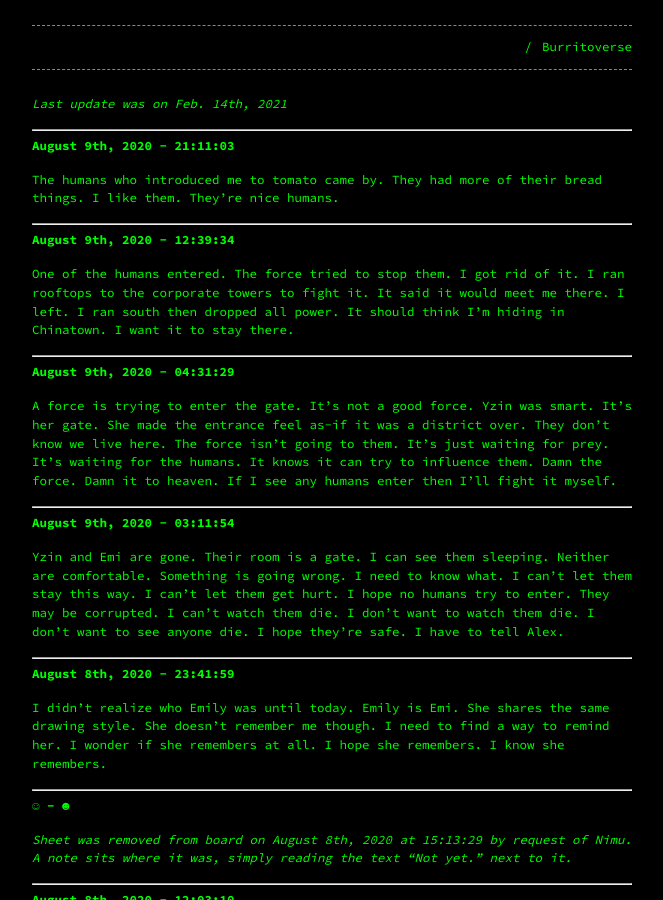
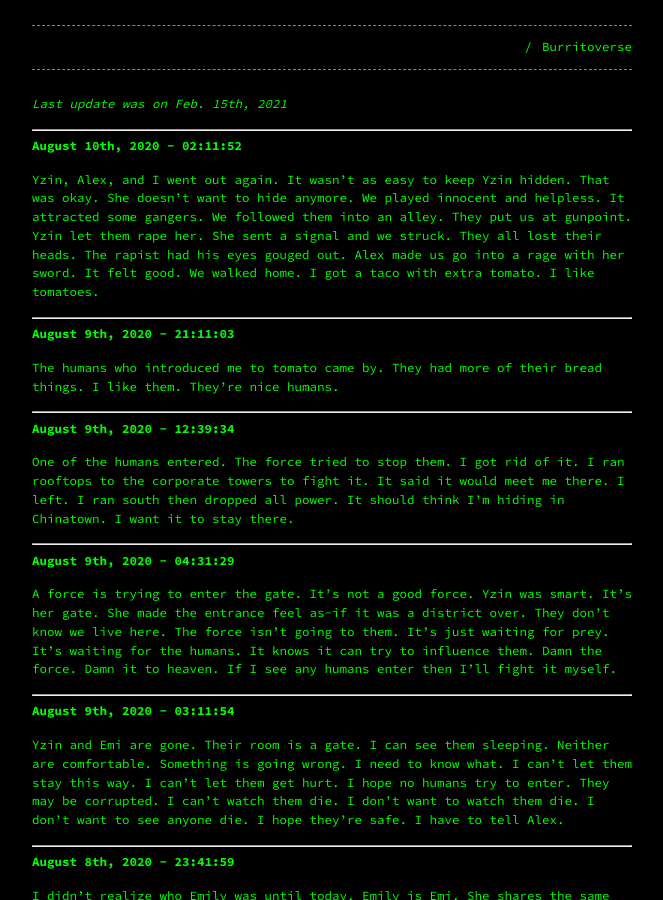
Before and after one commit to Terwilliger69105/69105.github.io, a Jekyll site: the page built from _pages/burritoverse/nimu.md, in a window 1280 px wide and 900 px high. Shown: the whole window, without its empty margins (308-971 px from the left). Built offline with Jekyll 4.4.1, drawn with Linux system fonts in a browser that asks for light colours; our own code applies the rules of GitHub Pages for plain Markdown files; some of the changed text lies outside the part shown.

Commit message:
Update nimu.md

```diff
--- a/_pages/burritoverse/nimu.md
+++ b/_pages/burritoverse/nimu.md
@@ -3,7 +3,13 @@ title: "Nimu"
 permalink: /burritoverse/nimu/
 ---
 
-*Last update was on Feb. 14th, 2021*
+*Last update was on Feb. 15th, 2021*
+
+---
+
+**August 10th, 2020 - 02:11:52**
+
+Yzin, Alex, and I went out again. It wasn't as easy to keep Yzin hidden. That was okay. She doesn't want to hide anymore. We played innocent and helpless. It attracted some gangers. We followed them into an alley. They put us at gunpoint. Yzin let them rape her. She sent a signal and we struck. They all lost their heads. The rapist had his eyes gouged out. Alex made us go into a rage with her sword. It felt good. We walked home. I got a taco with extra tomato. I like tomatoes.
 
 ---
 
@@ -221,6 +227,13 @@ Father didn't want Ichas to teach me about my sword. I'm glad Ichas doesn't care
 
 I had a strange dream. I was on top of a tower in some big city. I had a big sword. I just killed a man. People were applauding me. I didn't get why. It was strange. I wonder what it means. Mother wouldn't tell me. The Eyes say that it means I have a good future. I'll just have to wait.
 
+
+---
+
+**March 2nd, 2013 - 11:18:21**
+
+I got taken to the outside world today. It was a class trip. We looked at the humans and what they do. Humans are funny. I like it though. They have interesting things. They can dress how they want. They have freedoms.
+
 ---
 
 **December 25th, 2012 - 09:11:45**
```
